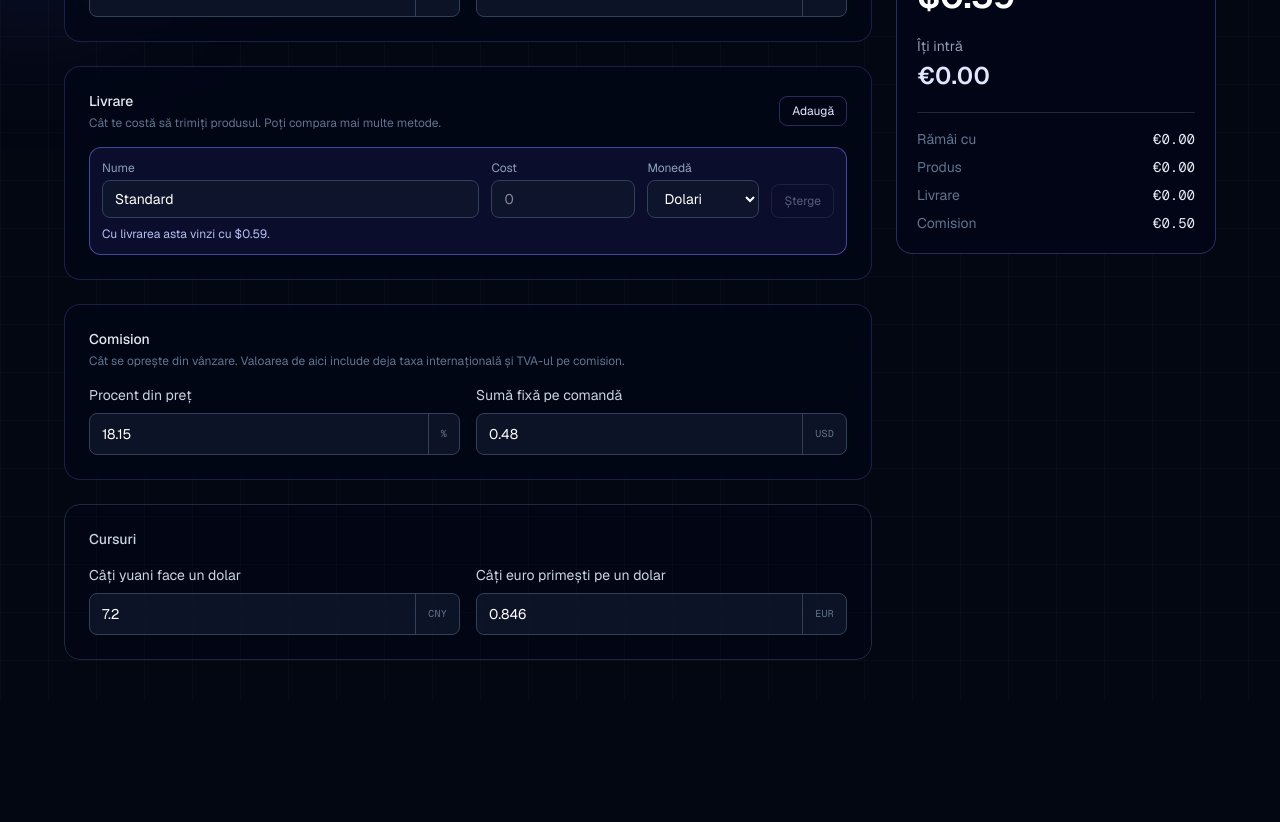
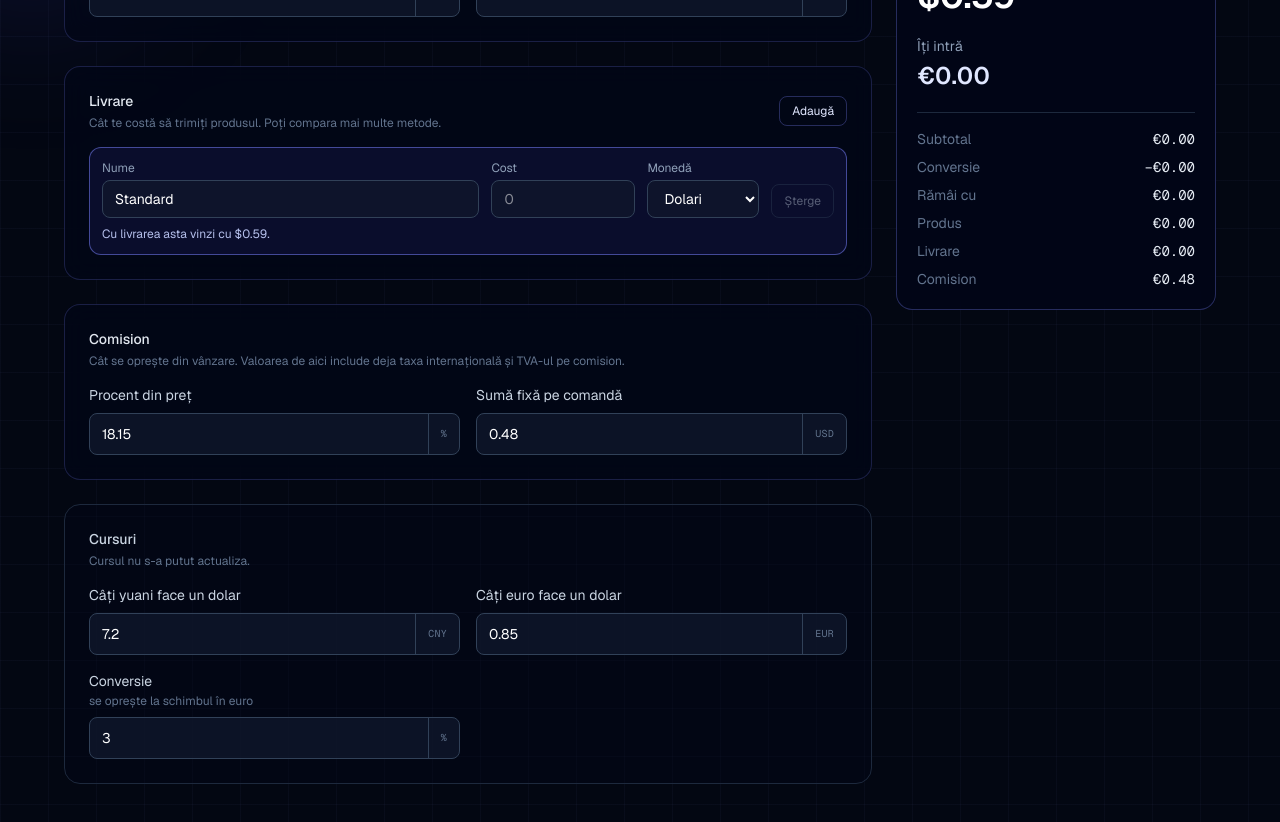
Before and after one commit to webcutitaru/space_cutitaru, a Next.js app: page /price-calculator in a window 1280 px wide. Shown: the part 300-1122 px from the top of the page. Before the commit the page ends 1000 px from the top, so only its background shows below. Built offline with nearby package versions, Linux system fonts and the light colour scheme; no server answers.

Commit message:
Fill Price Calculator rates from the daily market rate.
Yuan and euro per dollar update on load. The 3% conversion stays its own field and shows as a line under the subtotal.

Co-authored-by: Cursor <cursoragent@cursor.com>

```diff
--- /dev/null
+++ b/app/api/price-calculator/rates/route.ts
@@ -0,0 +1,39 @@
+import { NextResponse } from "next/server";
+
+export const revalidate = 21_600;
+
+type FrankfurterResponse = {
+  date?: string;
+  rates?: { CNY?: number; EUR?: number };
+};
+
+function round4(value: number): number {
+  return Math.round(value * 10_000) / 10_000;
+}
+
+export async function GET() {
+  try {
+    const response = await fetch(
+      "https://api.frankfurter.dev/v1/latest?from=USD&to=CNY,EUR",
+      { next: { revalidate: 21_600 } },
+    );
+    if (!response.ok) {
+      return NextResponse.json({ error: "Rate lookup failed." }, { status: 502 });
+    }
+
+    const data = (await response.json()) as FrankfurterResponse;
+    const cny = data.rates?.CNY;
+    const eur = data.rates?.EUR;
+    if (!(cny > 0) || !(eur > 0) || !data.date) {
+      return NextResponse.json({ error: "Rate lookup failed." }, { status: 502 });
+    }
+
+    return NextResponse.json({
+      cnyPerUsd: round4(cny),
+      eurPerUsd: round4(eur),
+      date: data.date,
+    });
+  } catch {
+    return NextResponse.json({ error: "Rate lookup failed." }, { status: 502 });
+  }
+}
--- a/components/price-calculator/PriceCalculatorApp.tsx
+++ b/components/price-calculator/PriceCalculatorApp.tsx
@@ -13,7 +13,7 @@ import {
   type ShippingCurrency,
 } from "@/lib/price-calculator/quote";
 
-const STORAGE_KEY = "price-calculator-v2";
+const STORAGE_KEY = "price-calculator-v3";
 
 type ShippingMethod = {
   id: string;
@@ -25,7 +25,7 @@ type ShippingMethod = {
 type Draft = {
   profit: string;
   product: string;
-  rates: { cnyPerUsd: string; eurPerUsd: string };
+  rates: { cnyPerUsd: string; eurPerUsd: string; conversionPercent: string };
   fees: { commissionPercent: string; fixedFeeUsd: string };
   methods: ShippingMethod[];
   selectedId: string;
@@ -53,6 +53,7 @@ function defaultDraft(): Draft {
     rates: {
       cnyPerUsd: String(DEFAULT_RATES.cnyPerUsd),
       eurPerUsd: String(DEFAULT_RATES.eurPerUsd),
+      conversionPercent: String(DEFAULT_RATES.conversionPercent),
     },
     fees: {
       commissionPercent: String(DEFAULT_FEES.commissionPercent),
@@ -72,6 +73,9 @@ function loadDraft(): Draft {
     if (!parsed?.methods?.length || !parsed.fees || !parsed.rates) {
       return defaultDraft();
     }
+    if (!parsed.rates.conversionPercent) {
+      parsed.rates.conversionPercent = String(DEFAULT_RATES.conversionPercent);
+    }
     return parsed;
   } catch {
     return defaultDraft();
@@ -84,11 +88,49 @@ export function PriceCalculatorApp() {
   const reduced = useReducedMotion() ?? false;
   const [draft, setDraft] = useState<Draft>(defaultDraft);
   const [ready, setReady] = useState(false);
+  const [rateNote, setRateNote] = useState("Se actualizează cursul…");
 
   useEffect(() => {
     setDraft(loadDraft());
     setReady(true);
   }, []);
+
+  useEffect(() => {
+    if (!ready) return;
+    let cancelled = false;
+
+    async function loadRates() {
+      try {
+        const response = await fetch("/api/price-calculator/rates");
+        const data = (await response.json()) as {
+          cnyPerUsd?: number;
+          eurPerUsd?: number;
+          date?: string;
+          error?: string;
+        };
+        if (!response.ok || !(data.cnyPerUsd > 0) || !(data.eurPerUsd > 0)) {
+          throw new Error(data.error || "failed");
+        }
+        if (cancelled) return;
+        setDraft((prev) => ({
+          ...prev,
+          rates: {
+            ...prev.rates,
+            cnyPerUsd: String(data.cnyPerUsd),
+            eurPerUsd: String(data.eurPerUsd),
+          },
+        }));
+        setRateNote(data.date ? `Curs din ${data.date}` : "Curs actualizat");
+      } catch {
+        if (!cancelled) setRateNote("Cursul nu s-a putut actualiza.");
+      }
+    }
+
+    void loadRates();
+    return () => {
+      cancelled = true;
+    };
+  }, [ready]);
 
   useEffect(() => {
     if (!ready) return;
@@ -98,8 +140,11 @@ export function PriceCalculatorApp() {
   const rates: Rates | null = useMemo(() => {
     const cnyPerUsd = num(draft.rates.cnyPerUsd);
     const eurPerUsd = num(draft.rates.eurPerUsd);
-    if (!(cnyPerUsd > 0) || !(eurPerUsd > 0)) return null;
-    return { cnyPerUsd, eurPerUsd };
+    const conversionPercent = num(draft.rates.conversionPercent);
+    if (!(cnyPerUsd > 0) || !(eurPerUsd > 0) || !Number.isFinite(conversionPercent)) {
+      return null;
+    }
+    return { cnyPerUsd, eurPerUsd, conversionPercent };
   }, [draft.rates]);
 
   const fees: FeeSettings | null = useMemo(() => {
@@ -342,6 +387,7 @@ export function PriceCalculatorApp() {
 
             <section className="rounded-2xl border border-slate-800 bg-slate-950/40 p-5 sm:p-6">
               <h2 className="text-sm font-medium text-slate-300">Cursuri</h2>
+              <p className="mt-1 text-xs text-slate-500">{rateNote}</p>
               <div className="mt-4 grid gap-4 sm:grid-cols-2">
                 <Field
                   label="Câți yuani face un dolar"
@@ -352,11 +398,20 @@ export function PriceCalculatorApp() {
                   }
                 />
                 <Field
-                  label="Câți euro primești pe un dolar"
+                  label="Câți euro face un dolar"
                   suffix="EUR"
                   value={draft.rates.eurPerUsd}
                   onChange={(eurPerUsd) =>
                     patch({ rates: { ...draft.rates, eurPerUsd } })
+                  }
+                />
+                <Field
+                  label="Conversie"
+                  hint="se oprește la schimbul în euro"
+                  suffix="%"
+                  value={draft.rates.conversionPercent}
+                  onChange={(conversionPercent) =>
+                    patch({ rates: { ...draft.rates, conversionPercent } })
                   }
                 />
               </div>
@@ -386,6 +441,11 @@ export function PriceCalculatorApp() {
               )}
               {selectedOk && (
                 <dl className="mt-5 space-y-2 border-t border-slate-800 pt-4 text-sm">
+                  <Row label="Subtotal" value={money(selectedOk.subtotalEur, "EUR")} />
+                  <Row
+                    label="Conversie"
+                    value={`−${money(selectedOk.conversionEur, "EUR")}`}
+                  />
                   <Row label="Rămâi cu" value={money(selectedOk.profitEur, "EUR")} />
                   <Row label="Produs" value={money(selectedOk.productEur, "EUR")} />
                   <Row label="Livrare" value={money(selectedOk.shippingEur, "EUR")} />
--- a/lib/price-calculator/quote.ts
+++ b/lib/price-calculator/quote.ts
@@ -10,8 +10,10 @@ export type FeeSettings = {
 export type Rates = {
   /** How many CNY equal 1 USD. */
   cnyPerUsd: number;
-  /** Euros received per 1 USD after conversion. */
+  /** Market euros per 1 USD, before the conversion charge. */
   eurPerUsd: number;
+  /** Percent kept on the currency conversion. */
+  conversionPercent: number;
 };
 
 export type QuoteInput = {
@@ -33,6 +35,8 @@ export type Quote = {
   shippingEur: number;
   feeUsd: number;
   feeEur: number;
+  subtotalEur: number;
+  conversionEur: number;
 };
 
 export type QuoteResult = Quote | { error: string };
@@ -45,7 +49,8 @@ export const DEFAULT_FEES: FeeSettings = {
 
 export const DEFAULT_RATES: Rates = {
   cnyPerUsd: 7.2,
-  eurPerUsd: 0.846,
+  eurPerUsd: 0.85,
+  conversionPercent: 3,
 };
 
 /**
@@ -58,6 +63,9 @@ export function quoteSellPrice(input: QuoteInput): QuoteResult {
 
   if (!(rates.cnyPerUsd > 0) || !(rates.eurPerUsd > 0)) {
     return { error: "Cursul trebuie să fie mai mare decât zero." };
+  }
+  if (rates.conversionPercent < 0 || rates.conversionPercent >= 100) {
+    return { error: "Conversia trebuie să fie între 0 și 100." };
   }
   if (
     input.desiredProfitEur < 0 ||
@@ -74,13 +82,14 @@ export function quoteSellPrice(input: QuoteInput): QuoteResult {
     return { error: "Comisionul e prea mare. Pune un procent sub 100." };
   }
 
+  const receivedPerUsd = rates.eurPerUsd * (1 - rates.conversionPercent / 100);
   const productUsd = input.productCostCny / rates.cnyPerUsd;
   const shippingUsd =
     input.shippingCurrency === "CNY"
       ? input.shippingCost / rates.cnyPerUsd
       : input.shippingCost;
   const targetNetUsd =
-    input.desiredProfitEur / rates.eurPerUsd + productUsd + shippingUsd;
+    input.desiredProfitEur / receivedPerUsd + productUsd + shippingUsd;
 
   const raw = (targetNetUsd + fees.fixedFeeUsd) / (1 - rate);
   if (!Number.isFinite(raw) || raw < 0) {
@@ -90,9 +99,10 @@ export function quoteSellPrice(input: QuoteInput): QuoteResult {
   const sellPriceUsd = Math.ceil(raw * 100 - 1e-9) / 100;
   const feeUsd = rate * sellPriceUsd + fees.fixedFeeUsd;
   const netUsd = sellPriceUsd - feeUsd;
-  const payoutEur = netUsd * rates.eurPerUsd;
-  const productEur = productUsd * rates.eurPerUsd;
-  const shippingEur = shippingUsd * rates.eurPerUsd;
+  const subtotalEur = netUsd * rates.eurPerUsd;
+  const payoutEur = netUsd * receivedPerUsd;
+  const productEur = productUsd * receivedPerUsd;
+  const shippingEur = shippingUsd * receivedPerUsd;
 
   return {
     sellPriceUsd,
@@ -103,6 +113,8 @@ export function quoteSellPrice(input: QuoteInput): QuoteResult {
     shippingUsd,
     shippingEur,
     feeUsd,
-    feeEur: feeUsd * rates.eurPerUsd,
+    feeEur: feeUsd * receivedPerUsd,
+    subtotalEur,
+    conversionEur: subtotalEur - payoutEur,
   };
 }
```
